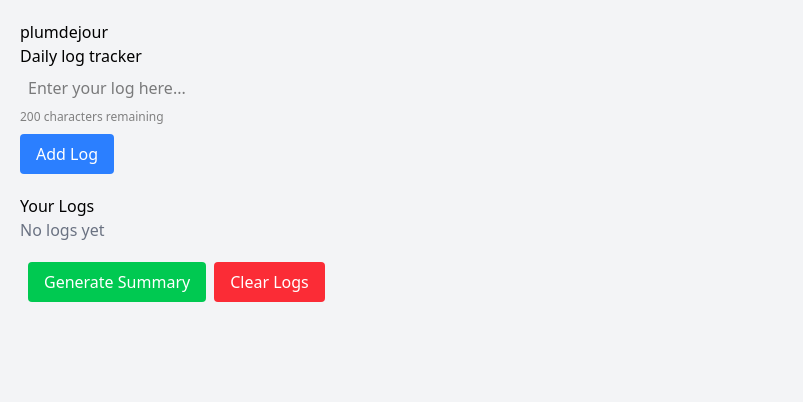
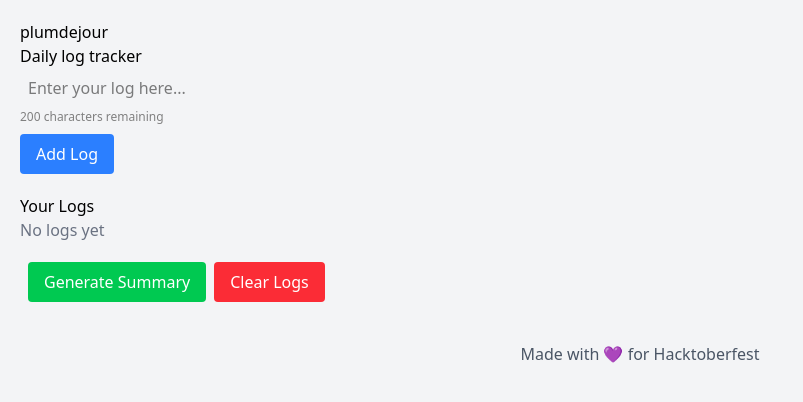
Before and after one commit to vatsark9/plumdejour, a React (Vite) app: page / in a window 1280 px wide. Shown: the top 402 px of the page, without its empty margins (0-803 px from the left). Built offline with nearby package versions, Linux system fonts and the light colour scheme.

Commit message:
Add simple footer #17

```diff
--- a/src/App.jsx
+++ b/src/App.jsx
@@ -97,6 +97,10 @@ function App() {
           </div>
         )}
       </div>
+      <footer className="mt-10 text-center text-gray-600">
+  Made with 💜 for Hacktoberfest
+</footer>
+
     </div>
   );
 }
```
